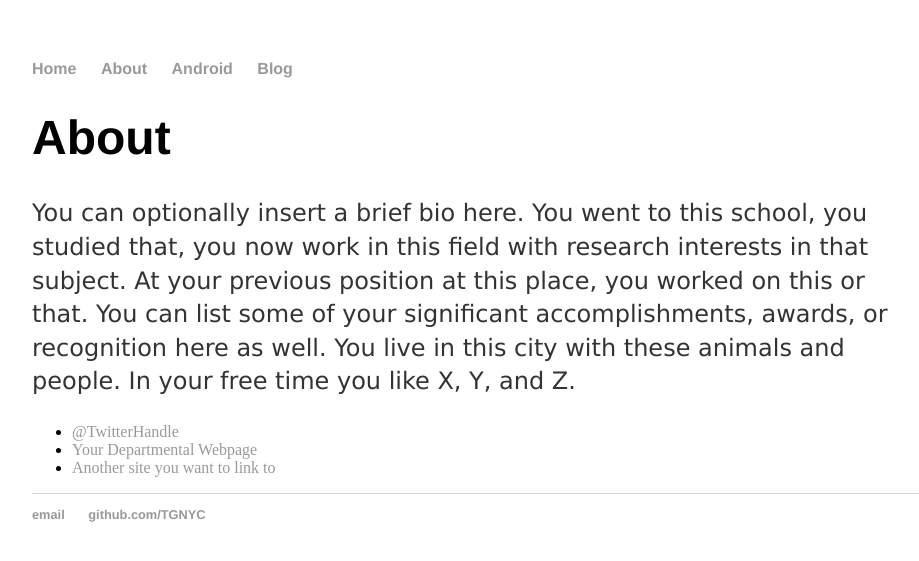
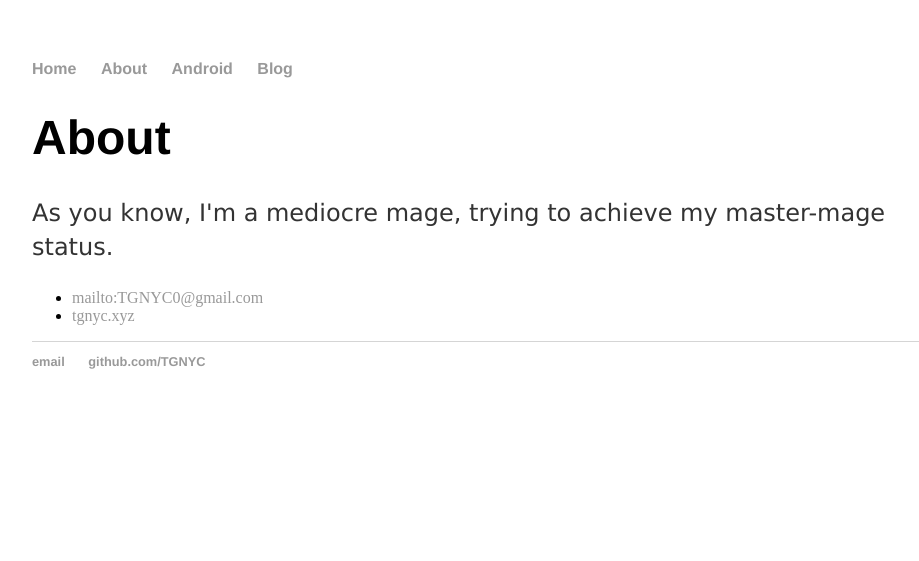
Before and after one commit to TGNYC/old, a Jekyll site: the page built from about/index.html, in a window 1280 px wide. Shown: the top 561 px of the page, without its empty margins (160-1079 px from the left). Built offline with Jekyll 4.4.1, drawn with Linux system fonts in a browser that asks for light colours.

Commit message:
Update index.html

```diff
--- a/about/index.html
+++ b/about/index.html
@@ -1,15 +1,14 @@
 ---
 layout: default
-title: About Hank Quinlan
+title: About TGNYC
 ---
 
 		<div class="about">
 			<h1>About</h1>
-			<p>You can optionally insert a brief bio here. You went to this school, you studied that, you now work in this field with research interests in that subject. At your previous position at this place, you worked on this or that. You can list some of your significant accomplishments, awards, or recognition here as well. You live in this city with these animals and people. In your free time you like X, Y, and Z.</p>
+			<p>As you know, I'm a mediocre mage, trying to achieve my master-mage status.</p>
 
 			<ul class="contacts">
-				<li><a href="#">@TwitterHandle</a></li>
-				<li><a href="#">Your Departmental Webpage</a></li>
-				<li><a href="#">Another site you want to link to</a></li>
+				<li><a href="#">mailto:TGNYC0@gmail.com</a></li>
+				<li><a href="#">tgnyc.xyz</a></a></li>
 				</ul>
 		</div>
```
